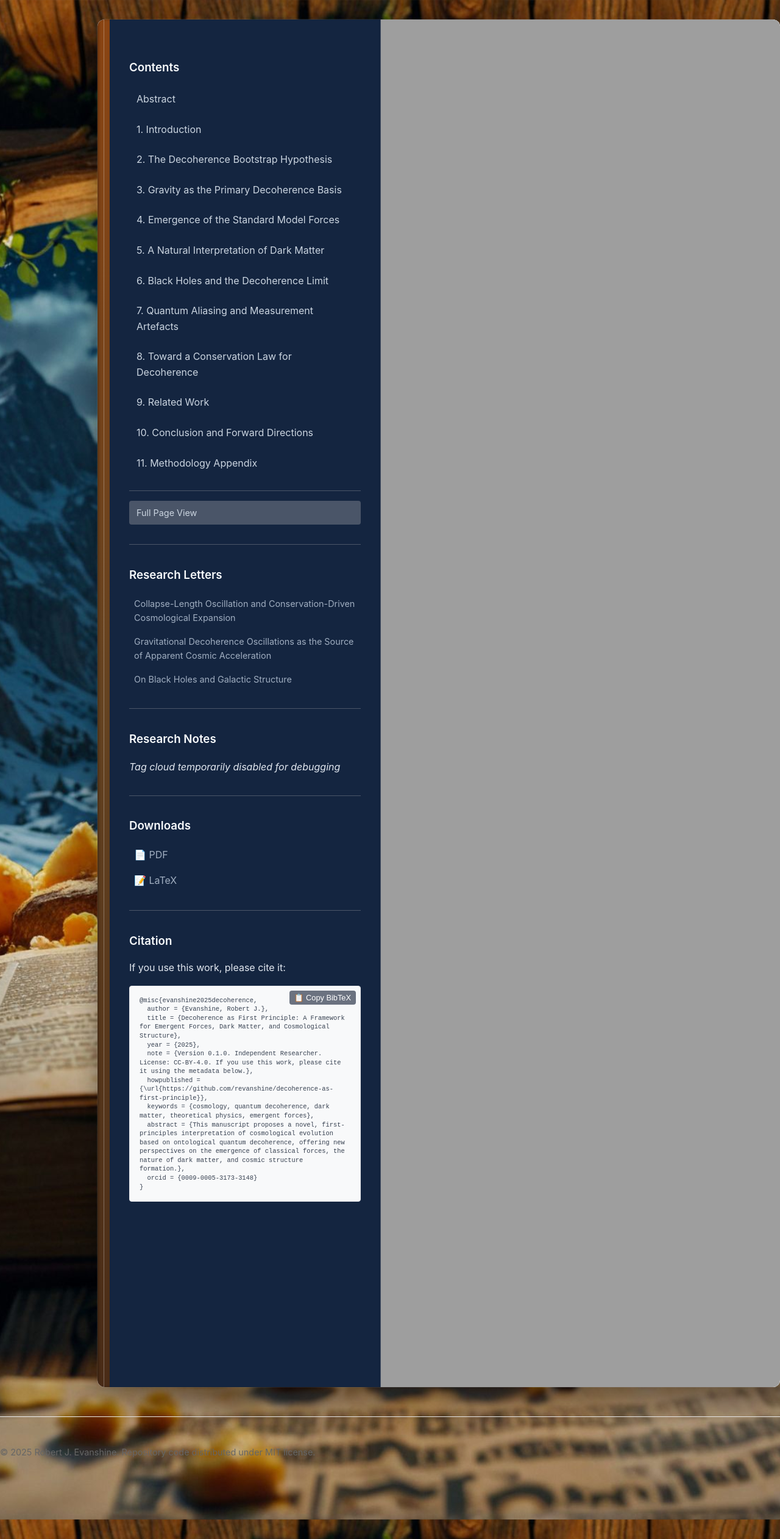
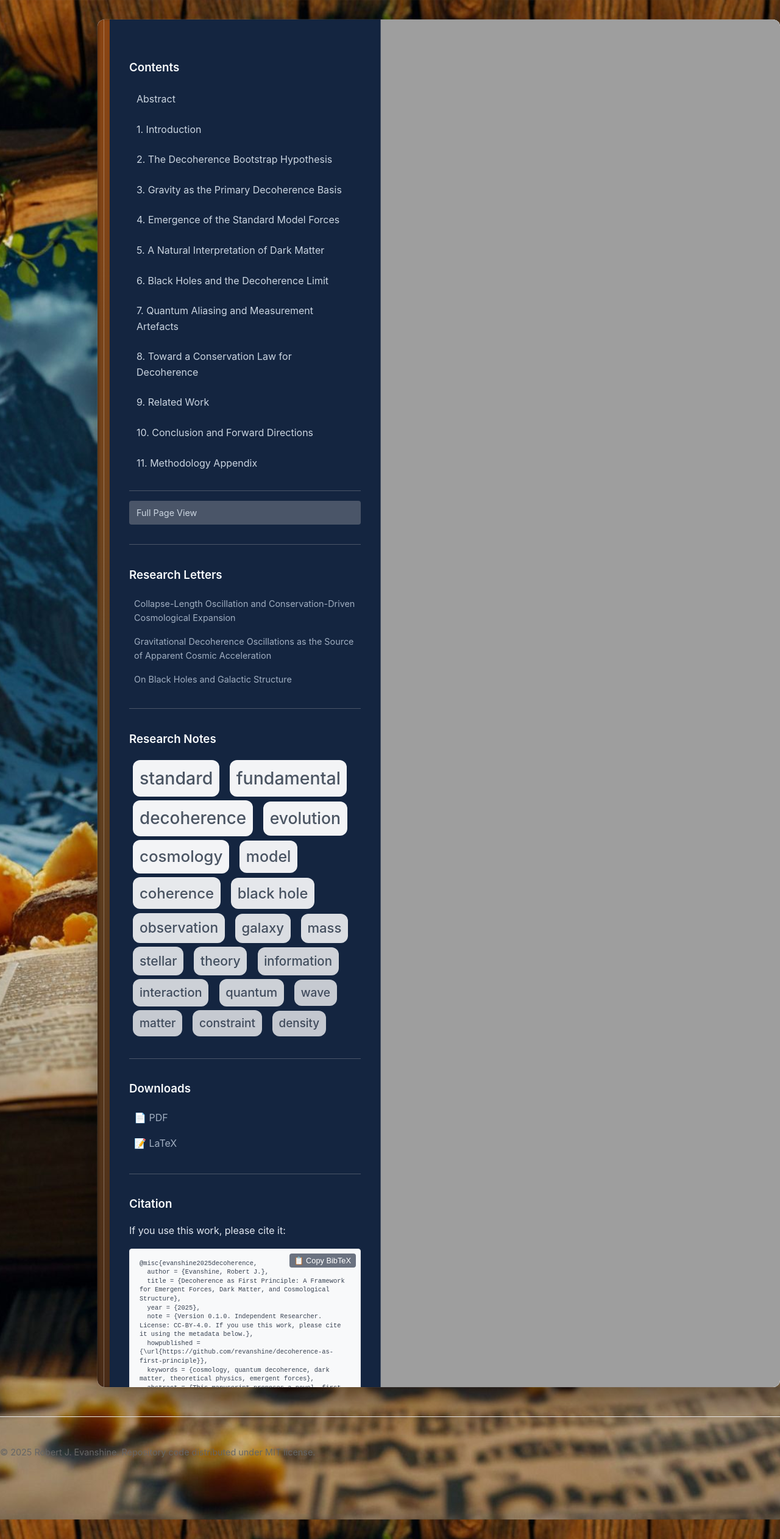
Before and after one commit to revanshine/decoherence-as-first-principle, a Jekyll site: the page built from index.md, in a window 1280 px wide. Shown: the whole page at 61% size. Built offline with Jekyll 4.4.1, drawn with Linux system fonts in a browser that asks for light colours.

Commit message:
Restore tag cloud HTML and apply Jekyll best practices
🔧 Tag Cloud Fixes:
- Restored original tag cloud HTML template (was debugging placeholder)
- JavaScript data injection already fixed with proper escaping:
  JSON.parse(decodeURIComponent("{{ ... | jsonify | uri_escape }}"))
- Follows Jekyll security best practices to prevent XSS/injection

Tag cloud should now be fully functional with both HTML and JS working.

```diff
--- a/_layouts/book.html
+++ b/_layouts/book.html
@@ -441,7 +441,13 @@ layout: default
         <div class="research-notes">
           <h3>Research Notes</h3>
           <div class="tag-cloud">
-            <p><em>Tag cloud temporarily disabled for debugging</em></p>
+            {% if site.data['tag-cloud'] %}
+            {% for tag_data in site.data['tag-cloud'].tagCloud limit:20 %}
+            <span class="tag" data-weight="{{ tag_data.weight }}" data-tag-name="{{ tag_data.tag }}" style="font-size: {{ tag_data.weight | times: 0.2 | plus: 0.8 }}em; opacity: {{ tag_data.weight | times: 0.1 | plus: 0.6 }};">{{ tag_data.tag }}</span>
+            {% endfor %}
+            {% else %}
+            <p><em>Tag cloud will appear after build completes</em></p>
+            {% endif %}
           </div>
         </div>
 
```
